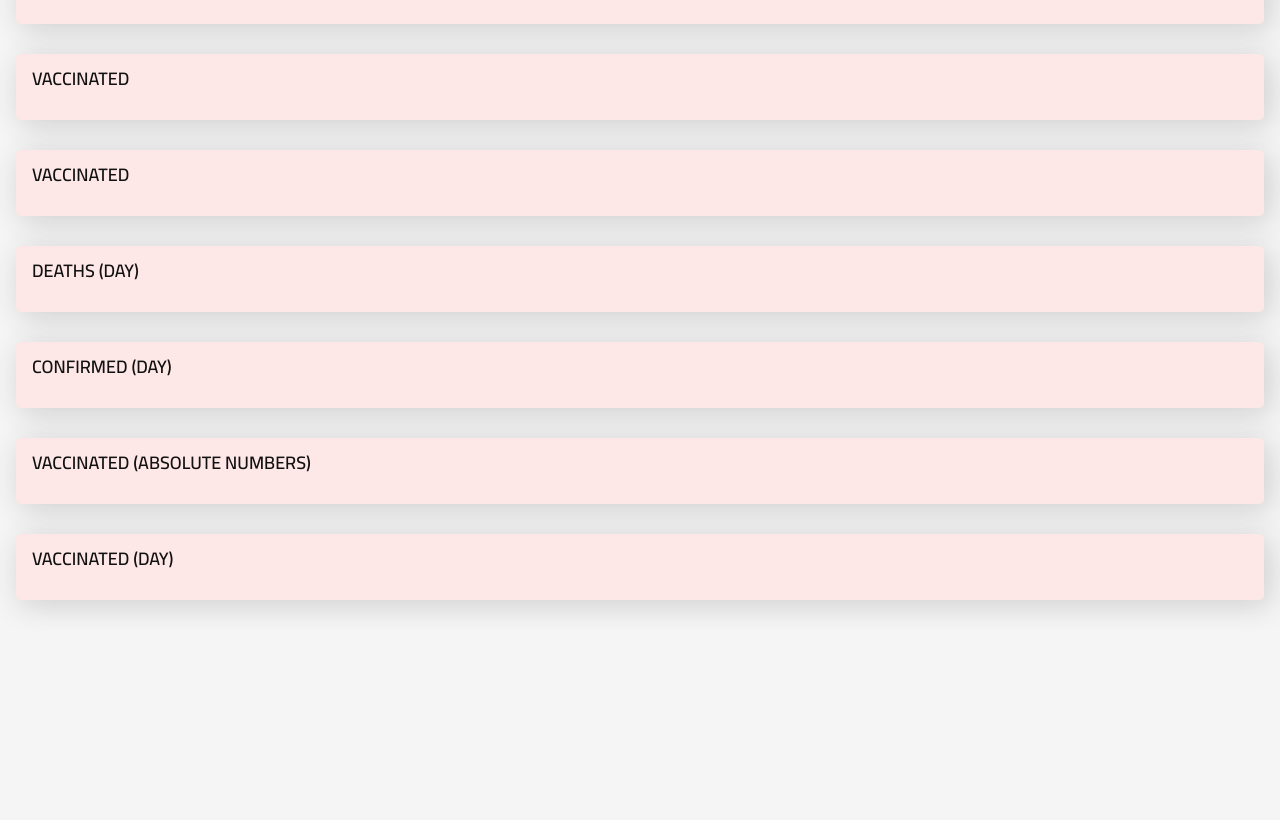
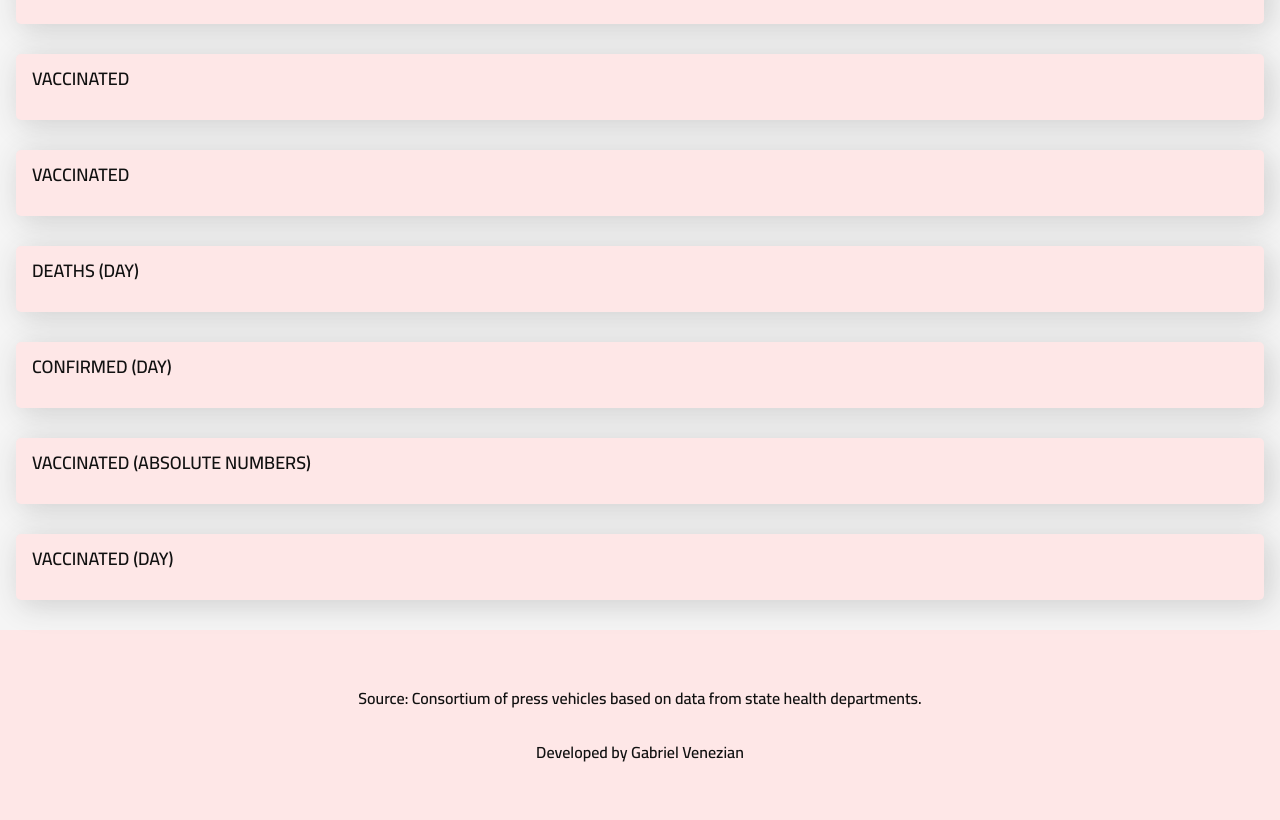
Before and after one commit to gabriel-venezian/covid-brazil, a plain HTML site: page index.html in a window 1280 px wide. Shown: the part 841-1661 px from the top of the page. Before the commit the page ends 1471 px from the top, so only its background shows below. Drawn offline with nearby package versions, Linux system fonts and the light colour scheme.

Commit message:
Add footer

```diff
--- a/css/style.css
+++ b/css/style.css
@@ -82,6 +82,23 @@ section {
     box-shadow: var(--shadow-card);
     padding: 1.6rem;
     border-radius: .5rem;
+}
+
+footer {
+    background: var(--clr-card);
+    transition: var(--transition);
+    font: var(--ts-normal-semibold);
+    display: flex;
+    justify-content: center;
+    align-items: center;
+    min-height: 19rem;
+    text-align: center;
+}
+
+a {
+    color: var(--clr-link);
+    transition: var(--transition);
+    text-decoration: none;
 }
 
 /**********************************/
@@ -312,3 +329,6 @@ section {
 /**********************************/
 /* 8. Footer
 /**********************************/
+.footer-text__source {
+    margin-bottom: 3.2rem;
+}
--- a/index.html
+++ b/index.html
@@ -147,6 +147,12 @@
       <div class="data-box__body"></div>
     </section>
   </div>
+  <footer>
+    <div class="footer-text">
+      <p class="footer-text__source">Source: Consortium of press vehicles based on data from state health departments.</p>
+      <p class="footer-text__copyright">Developed by Gabriel Venezian</p>
+    </div>
+  </footer>
 	<script src="https://cdnjs.cloudflare.com/ajax/libs/apexcharts/3.27.3/apexcharts.min.js" integrity="sha512-nKTh1Ik8Kzbrxo9A6xOBtEbzdNYcjI4Pr5XE88sNJQk87sY8mBlUfh61lYm0i710r5mGcIZ9tWSwORQbQ4plQQ==" crossorigin="anonymous" referrerpolicy="no-referrer"></script>
 	<script src="js/apexcharts-pt-br.js"></script>
 	<script src="js/apiCovid.js"></script>
```
